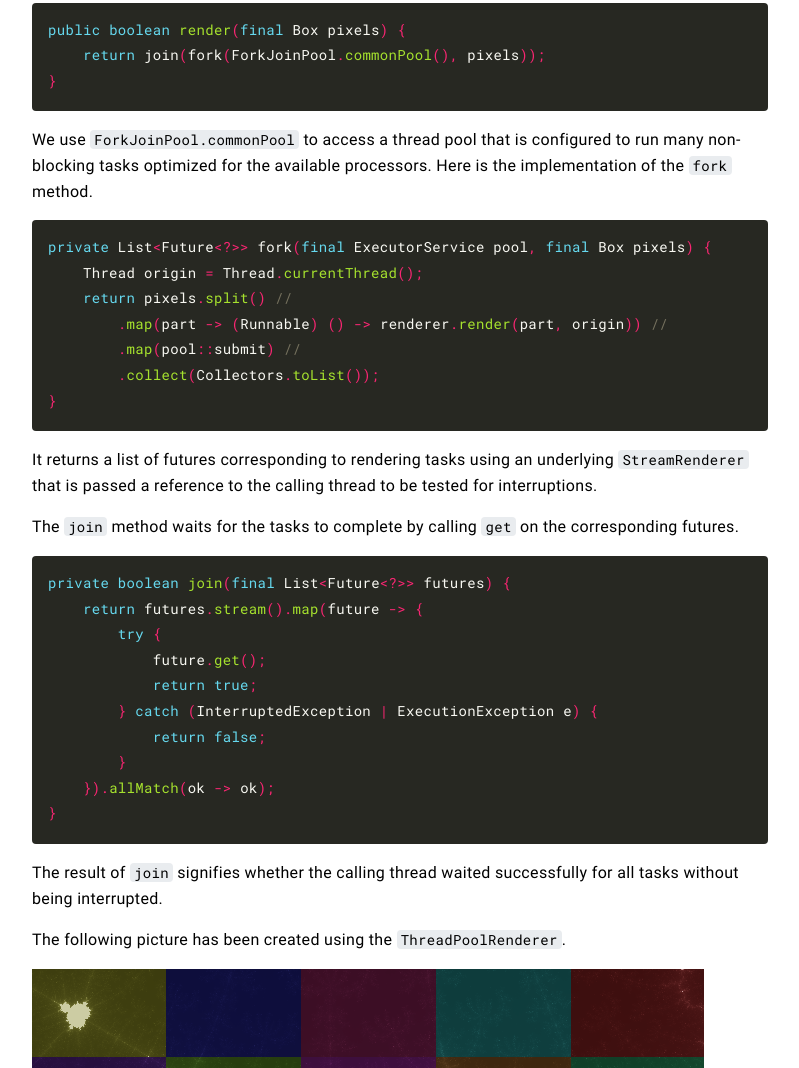
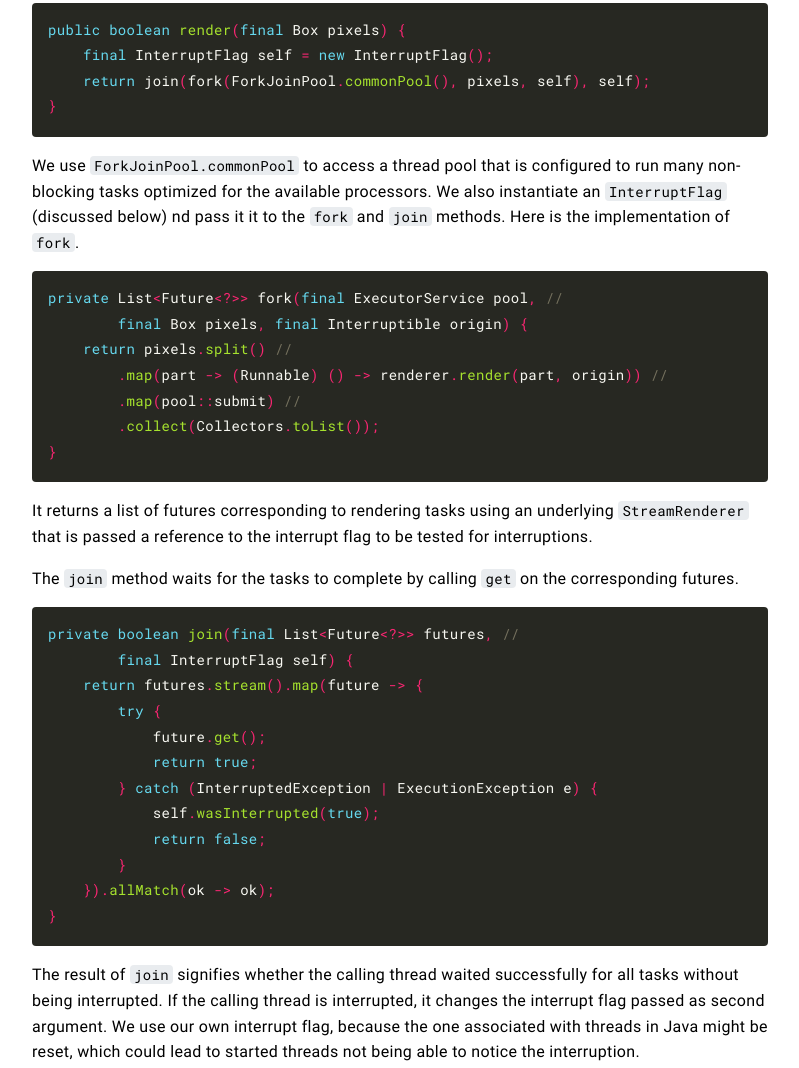
Before and after one commit to sebfisch/java-concurrency, a plain HTML site: page docs/docs/using/pools/index.html in a window 1280 px wide. Shown: the part 2449-3517 px from the top of the page, without its empty margins (240-1039 px from the left). Drawn offline with Linux system fonts and the light colour scheme.

Commit message:
use custom interrupt flag

```diff
--- a/docs/docs/using/pools/index.html
+++ b/docs/docs/using/pools/index.html
@@ -409,14 +409,17 @@ with more parts than available processors.
 Here is the <code>render</code> method
 of the <code>ThreadPoolRenderer</code>.</p>
 <div class="highlight"><pre style="color:#f8f8f2;background-color:#272822;-moz-tab-size:4;-o-tab-size:4;tab-size:4"><code class="language-java" data-lang="java"><span style="color:#66d9ef">public</span> <span style="color:#66d9ef">boolean</span> <span style="color:#a6e22e">render</span><span style="color:#f92672">(</span><span style="color:#66d9ef">final</span> Box pixels<span style="color:#f92672">)</span> <span style="color:#f92672">{</span>
-    <span style="color:#66d9ef">return</span> join<span style="color:#f92672">(</span>fork<span style="color:#f92672">(</span>ForkJoinPool<span style="color:#f92672">.</span><span style="color:#a6e22e">commonPool</span><span style="color:#f92672">(),</span> pixels<span style="color:#f92672">));</span>
+    <span style="color:#66d9ef">final</span> InterruptFlag self <span style="color:#f92672">=</span> <span style="color:#66d9ef">new</span> InterruptFlag<span style="color:#f92672">();</span>
+    <span style="color:#66d9ef">return</span> join<span style="color:#f92672">(</span>fork<span style="color:#f92672">(</span>ForkJoinPool<span style="color:#f92672">.</span><span style="color:#a6e22e">commonPool</span><span style="color:#f92672">(),</span> pixels<span style="color:#f92672">,</span> self<span style="color:#f92672">),</span> self<span style="color:#f92672">);</span>
 <span style="color:#f92672">}</span>
 </code></pre></div><p>We use <code>ForkJoinPool.commonPool</code> to access a thread pool
 that is configured to run many non-blocking tasks
 optimized for the available processors.
-Here is the implementation of the <code>fork</code> method.</p>
-<div class="highlight"><pre style="color:#f8f8f2;background-color:#272822;-moz-tab-size:4;-o-tab-size:4;tab-size:4"><code class="language-java" data-lang="java"><span style="color:#66d9ef">private</span> List<span style="color:#f92672">&lt;</span>Future<span style="color:#f92672">&lt;?&gt;&gt;</span> fork<span style="color:#f92672">(</span><span style="color:#66d9ef">final</span> ExecutorService pool<span style="color:#f92672">,</span> <span style="color:#66d9ef">final</span> Box pixels<span style="color:#f92672">)</span> <span style="color:#f92672">{</span>
-    Thread origin <span style="color:#f92672">=</span> Thread<span style="color:#f92672">.</span><span style="color:#a6e22e">currentThread</span><span style="color:#f92672">();</span>
+We also instantiate an <code>InterruptFlag</code> (discussed below)
+nd pass it it to the <code>fork</code> and <code>join</code> methods.
+Here is the implementation of <code>fork</code>.</p>
+<div class="highlight"><pre style="color:#f8f8f2;background-color:#272822;-moz-tab-size:4;-o-tab-size:4;tab-size:4"><code class="language-java" data-lang="java"><span style="color:#66d9ef">private</span> List<span style="color:#f92672">&lt;</span>Future<span style="color:#f92672">&lt;?&gt;&gt;</span> fork<span style="color:#f92672">(</span><span style="color:#66d9ef">final</span> ExecutorService pool<span style="color:#f92672">,</span> <span style="color:#75715e">//
+</span><span style="color:#75715e"></span>        <span style="color:#66d9ef">final</span> Box pixels<span style="color:#f92672">,</span> <span style="color:#66d9ef">final</span> Interruptible origin<span style="color:#f92672">)</span> <span style="color:#f92672">{</span>
     <span style="color:#66d9ef">return</span> pixels<span style="color:#f92672">.</span><span style="color:#a6e22e">split</span><span style="color:#f92672">()</span> <span style="color:#75715e">//
 </span><span style="color:#75715e"></span>        <span style="color:#f92672">.</span><span style="color:#a6e22e">map</span><span style="color:#f92672">(</span>part <span style="color:#f92672">-&gt;</span> <span style="color:#f92672">(</span>Runnable<span style="color:#f92672">)</span> <span style="color:#f92672">()</span> <span style="color:#f92672">-&gt;</span> renderer<span style="color:#f92672">.</span><span style="color:#a6e22e">render</span><span style="color:#f92672">(</span>part<span style="color:#f92672">,</span> origin<span style="color:#f92672">))</span> <span style="color:#75715e">//
 </span><span style="color:#75715e"></span>        <span style="color:#f92672">.</span><span style="color:#a6e22e">map</span><span style="color:#f92672">(</span>pool<span style="color:#f92672">::</span>submit<span style="color:#f92672">)</span> <span style="color:#75715e">//
@@ -425,23 +428,30 @@ Here is the implementation of the <code>fork</code> method.</p>
 </code></pre></div><p>It returns a list of futures
 corresponding to rendering tasks
 using an underlying <code>StreamRenderer</code>
-that is passed a reference to the calling thread
+that is passed a reference to the interrupt flag
 to be tested for interruptions.</p>
 <p>The <code>join</code> method waits for the tasks to complete
 by calling <code>get</code> on the corresponding futures.</p>
-<div class="highlight"><pre style="color:#f8f8f2;background-color:#272822;-moz-tab-size:4;-o-tab-size:4;tab-size:4"><code class="language-java" data-lang="java"><span style="color:#66d9ef">private</span> <span style="color:#66d9ef">boolean</span> <span style="color:#a6e22e">join</span><span style="color:#f92672">(</span><span style="color:#66d9ef">final</span> List<span style="color:#f92672">&lt;</span>Future<span style="color:#f92672">&lt;?&gt;&gt;</span> futures<span style="color:#f92672">)</span> <span style="color:#f92672">{</span>
+<div class="highlight"><pre style="color:#f8f8f2;background-color:#272822;-moz-tab-size:4;-o-tab-size:4;tab-size:4"><code class="language-java" data-lang="java"><span style="color:#66d9ef">private</span> <span style="color:#66d9ef">boolean</span> <span style="color:#a6e22e">join</span><span style="color:#f92672">(</span><span style="color:#66d9ef">final</span> List<span style="color:#f92672">&lt;</span>Future<span style="color:#f92672">&lt;?&gt;&gt;</span> futures<span style="color:#f92672">,</span> <span style="color:#75715e">//
+</span><span style="color:#75715e"></span>        <span style="color:#66d9ef">final</span> InterruptFlag self<span style="color:#f92672">)</span> <span style="color:#f92672">{</span>
     <span style="color:#66d9ef">return</span> futures<span style="color:#f92672">.</span><span style="color:#a6e22e">stream</span><span style="color:#f92672">().</span><span style="color:#a6e22e">map</span><span style="color:#f92672">(</span>future <span style="color:#f92672">-&gt;</span> <span style="color:#f92672">{</span>
         <span style="color:#66d9ef">try</span> <span style="color:#f92672">{</span>
             future<span style="color:#f92672">.</span><span style="color:#a6e22e">get</span><span style="color:#f92672">();</span>
             <span style="color:#66d9ef">return</span> <span style="color:#66d9ef">true</span><span style="color:#f92672">;</span>
         <span style="color:#f92672">}</span> <span style="color:#66d9ef">catch</span> <span style="color:#f92672">(</span>InterruptedException <span style="color:#f92672">|</span> ExecutionException e<span style="color:#f92672">)</span> <span style="color:#f92672">{</span>
+            self<span style="color:#f92672">.</span><span style="color:#a6e22e">wasInterrupted</span><span style="color:#f92672">(</span><span style="color:#66d9ef">true</span><span style="color:#f92672">);</span>
             <span style="color:#66d9ef">return</span> <span style="color:#66d9ef">false</span><span style="color:#f92672">;</span>
         <span style="color:#f92672">}</span>
     <span style="color:#f92672">}).</span><span style="color:#a6e22e">allMatch</span><span style="color:#f92672">(</span>ok <span style="color:#f92672">-&gt;</span> ok<span style="color:#f92672">);</span>
 <span style="color:#f92672">}</span>
 </code></pre></div><p>The result of <code>join</code> signifies
 whether the calling thread waited successfully for all tasks
-without being interrupted.</p>
+without being interrupted.
+If the calling thread is interrupted,
+it changes the interrupt flag passed as second argument.
+We use our own interrupt flag,
+because the one associated with threads in Java might be reset,
+which could lead to started threads not being able to notice the interruption.</p>
 <p>The following picture has been created using the <code>ThreadPoolRenderer</code>.</p>
 <p><img src="../pool.png" alt="Part of the Mandelbrot fractal" /></p>
 <p>This time parts colored with the same hue
```
Also changed, not shown: docs/docs/using/classic/index.html (+10 -4 lines), 2 other files.
